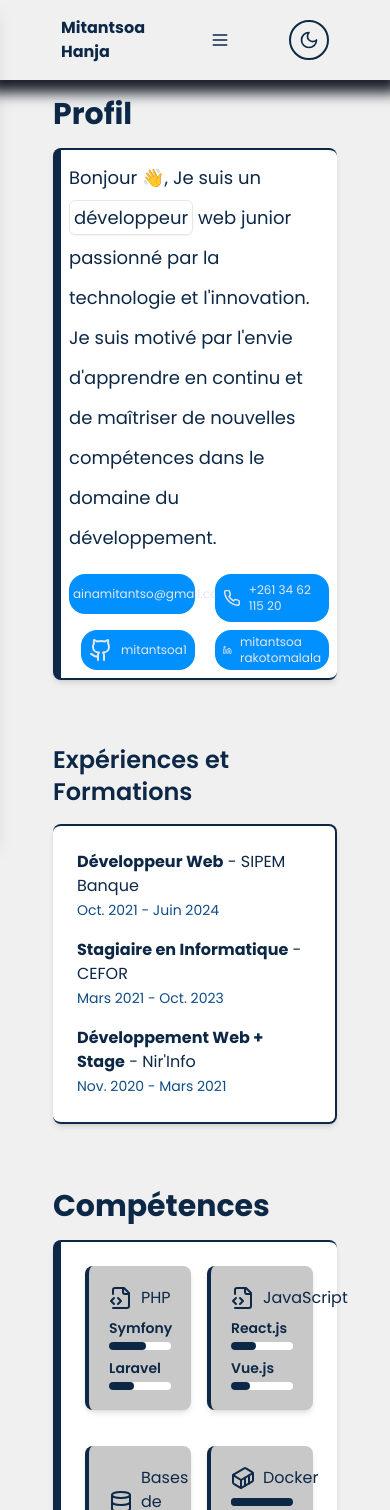
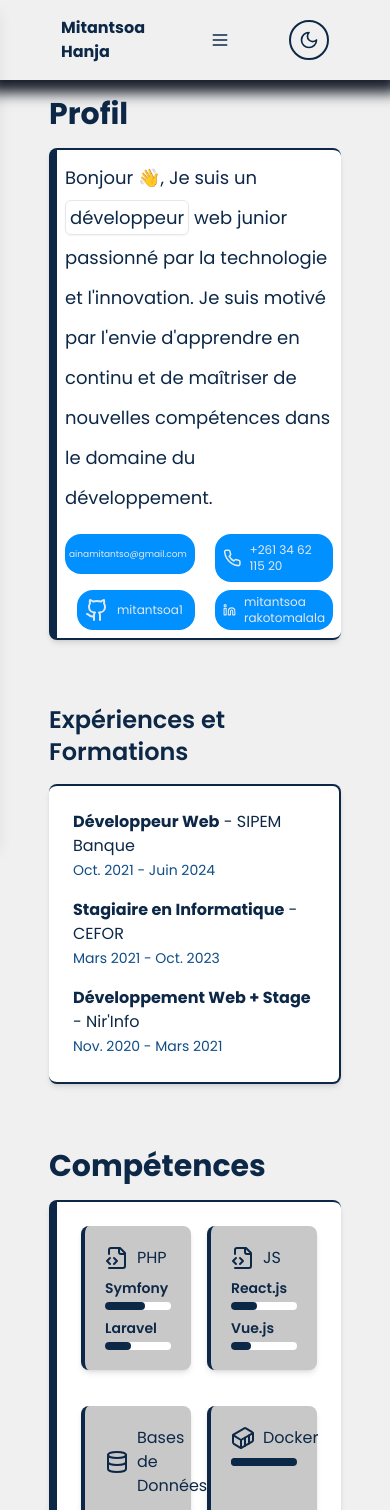
Before and after one commit to mitantsoa1/portfolio, a React (Vite) app: page / in a window 390 px wide. Shown: the top 1510 px of the page. Built offline with nearby package versions, Linux system fonts and the light colour scheme.

Commit message:
ajust responsive xsm

```diff
--- a/src/App.jsx
+++ b/src/App.jsx
@@ -35,7 +35,7 @@ function App() {
   return (
     <div className="min-h-screen transition-colors duration-300 bg-background text-text ">
       <Headers darkMode={darkMode} toggleDarkMode={toggleDarkMode} />
-      <main className="container py-8 mx-auto lg:px-24 md:px-16 sm:px-8 xsm:px-2  ">
+      <main className="container py-8 mx-auto px-1 lg:px-24 md:px-16 sm:px-8   ">
         <About />
         <Skills />
         <Projects />
--- a/src/components/Skills.jsx
+++ b/src/components/Skills.jsx
@@ -12,7 +12,7 @@ const Skills = () => {
       ],
     },
     {
-      name: "JavaScript",
+      name: "JS",
       icon: <FileCode2 className="w-6 h-6" />,
       subskills: [
         { name: "React.js", level: 40 },
--- a/src/components/Socials.jsx
+++ b/src/components/Socials.jsx
@@ -6,7 +6,9 @@ function Socials() {
     <div className="flex items-center space-x-3 text-sm text-gray-200  md:flex md:items-center md:space-x-3 sm:grid sm:grid-cols-2 sm:gap-2 sm:w-auto sm:justify-between sm:items-start xsm:text-xs xsm:grid xsm:grid-cols-2 xsm:gap-2 xsm:w-auto xsm:justify-between xsm:items-start">
       <span className="inline-flex items-center p-2 rounded-2xl bg-social w-auto xsm:px-1 xsm:py-3 sm:px-2 sm:py-3">
         <Mail className="inline-block w-6 h-6 mr-2 xsm:hidden sm:block" />
-        <span className="inline-block">ainamitantso@gmail.com</span>
+        <span className="inline-block text-[9px] lg:text-sm md:text-sm sm:text-sm  ">
+          ainamitantso@gmail.com
+        </span>
       </span>
       <span className="inline-flex items-center p-2 rounded-2xl bg-social">
         <Phone className="inline-block w-6 h-6 mr-2" />
```
